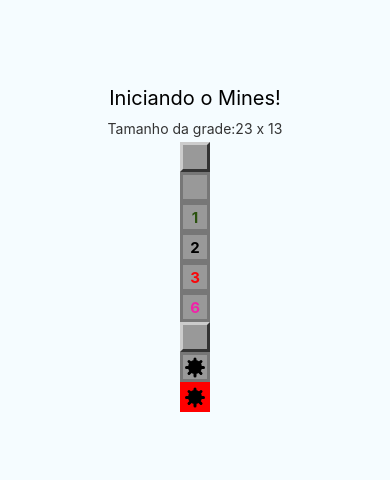
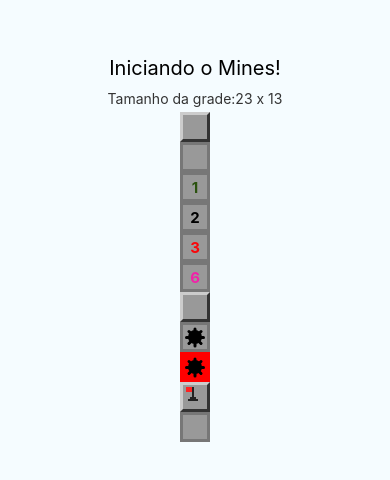
Before and after one commit to braga-academy/react-native-mines-game, a React Native app: screen / in a window 390 px wide. Shown: the part 178-658 px from the top of the page. Built offline with nearby package versions, Linux system fonts and the light colour scheme.

Commit message:
Criando a Flag

```diff
--- a/src/App.js
+++ b/src/App.js
@@ -23,6 +23,8 @@
         <Field mined />
         <Field mined opened/>
         <Field mined opened exploded/>
+        <Field flagged/>
+        <Field flagged opened/>
       </View>
     );
   }
--- a/src/components/Field.js
+++ b/src/components/Field.js
@@ -2,17 +2,19 @@
 import { View, StyleSheet, Text } from 'react-native'
 import params from '../params'
 import Mine from './Mine'
+import Flag from './Flag'
 
 export default props => {
-	const { mined, opened, nearMines, exploded } = props
+	const { mined, opened, nearMines, exploded, flagged } = props
 
 	const styleField = [styles.field]
 
 	// Outros estilos aqui
 	if (opened) styleField.push(styles.opened)
 	if (exploded) styleField.push(styles.exploded)
+	if (flagged) styleField.push(styles.flagged)
 
-	if (styleField.length === 1) styleField.push(styles.regular)
+	if (!opened && !exploded) styleField.push(styles.regular)
 
 	let color = null
 	if (nearMines > 0) {
@@ -29,6 +31,7 @@
 				{ nearMines }</Text> : false }
 
 			{mined && opened ? <Mine /> : false}
+			{flagged && !opened ? <Flag /> : false}
 
 
 		</View>
--- /dev/null
+++ b/src/components/Flag.js
@@ -0,0 +1,49 @@
+import React from 'react'
+import { View, StyleSheet } from 'react-native'
+
+export default props => {
+	return (
+		<View style={styles.container}>
+			<View style={styles.flagpole}/>
+			<View style={styles.flag}/>
+			<View style={styles.base1}/>
+			<View style={styles.base2}/>
+		</View>
+	)
+}
+
+const styles = StyleSheet.create({
+	container: {
+		marginTop: 2
+	},
+	flagpole: {
+		position: 'absolute',
+		height: 14,
+		width: 2,
+		backgroundColor: '#222',
+		marginLeft: 9
+	},
+	flag: {
+		position: 'absolute',
+		height: 5,
+		width: 6,
+		backgroundColor: '#f22',
+		marginLeft: 3
+	},
+	base1: {
+		position: 'absolute',
+		height: 2,
+		width: 6,
+		backgroundColor: '#222',
+		marginLeft: 7,
+		marginTop: 10
+	},
+	base2: {
+		position: 'absolute',
+		height: 2,
+		width: 10,
+		backgroundColor: '#222',
+		marginLeft: 5,
+		marginTop: 12
+	}
+})
```
